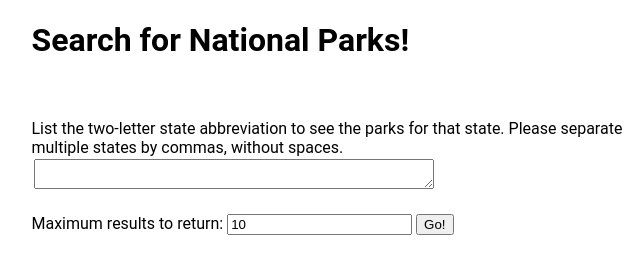
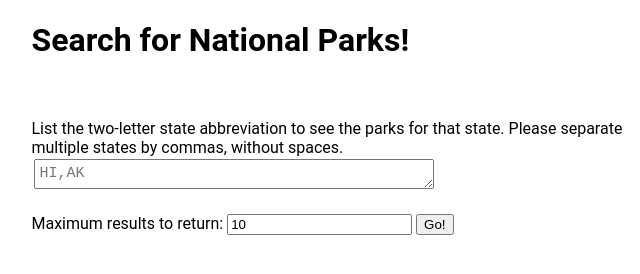
Before and after one commit to theresa-piazza/parks-API, a plain HTML site: page index.html in a window 1280 px wide. Shown: the full height of the page, 321-961 px from the left. Drawn offline with nearby package versions, Linux system fonts and the light colour scheme.

Commit message:
Update index.html

```diff
--- a/index.html
+++ b/index.html
@@ -15,7 +15,7 @@
         <form id="js-form">
           <br><br>
           <label for="enterState">List the two-letter state abbreviation to see the parks for that state. Please separate multiple states by commas, without spaces.</label><br>
-          <textarea id="js-state" value="HI,AK"></textarea><br><br>
+          <textarea id="js-state" placeholder="HI,AK"></textarea><br><br>
 
 
             <label for="js-max-results">Maximum results to return:</label>
```
